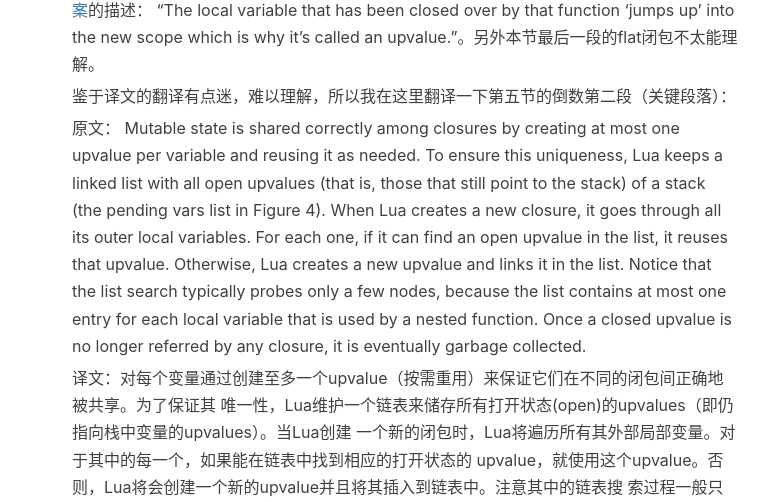
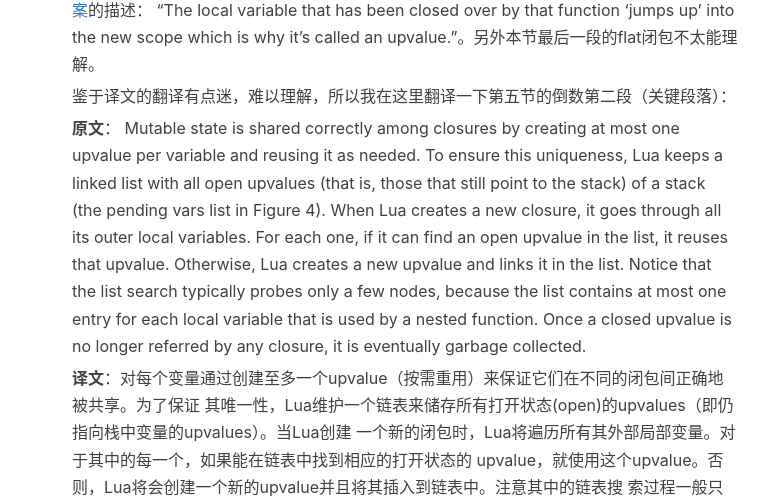
Before and after one commit to owtotwo/owtotwo.github.io, a Jekyll site: the page built from _posts/2016-12-30-read-lua-source-code.markdown, in a window 1280 px wide and 900 px high, scrolled down 2480 px. Shown: the part 142-644 px from the top of the window, without its empty margins (233-1001 px from the left). Built offline with Jekyll 4.4.1, drawn with Linux system fonts in a browser that asks for light colours; nearby versions of some CDN libraries; comment, search, counter and statistics services are not loaded; some of the changed text lies outside the part shown.

Commit message:
format again

```diff
--- a/_posts/2016-12-30-read-lua-source-code.markdown
+++ b/_posts/2016-12-30-read-lua-source-code.markdown
@@ -90,7 +90,7 @@ it's called an upvalue.”。另外本节最后一段的flat闭包不太能理
 
     鉴于译文的翻译有点迷，难以理解，所以我在这里翻译一下第五节的倒数第二段（关键段落）：
 
-    原文： Mutable state is shared correctly among closures by creating at most one
+    **原文**： Mutable state is shared correctly among closures by creating at most one
 upvalue per variable and reusing it as needed. To ensure this uniqueness, Lua
 keeps a linked list with all open upvalues (that is, those that still point to the
 stack) of a stack (the pending vars list in Figure 4). When Lua creates a new
@@ -101,8 +101,8 @@ a few nodes, because the list contains at most one entry for each local variable
 that is used by a nested function. Once a closed upvalue is no longer referred by
 any closure, it is eventually garbage collected.
 
-    译文：对每个变量通过创建至多一个upvalue（按需重用）来保证它们在不同的闭包间正确地被共享。为了保证其
-唯一性，Lua维护一个链表来储存所有打开状态(open)的upvalues（即仍指向栈中变量的upvalues）。当Lua创建
+    **译文**：对每个变量通过创建至多一个upvalue（按需重用）来保证它们在不同的闭包间正确地被共享。为了保证
+其唯一性，Lua维护一个链表来储存所有打开状态(open)的upvalues（即仍指向栈中变量的upvalues）。当Lua创建
 一个新的闭包时，Lua将遍历所有其外部局部变量。对于其中的每一个，如果能在链表中找到相应的打开状态的
 upvalue，就使用这个upvalue。否则，Lua将会创建一个新的upvalue并且将其插入到链表中。注意其中的链表搜
 索过程一般只用检查少数几个节点，因为链表为每个被嵌套函数使用到的局部变量包含了至多一个入口（即
```
